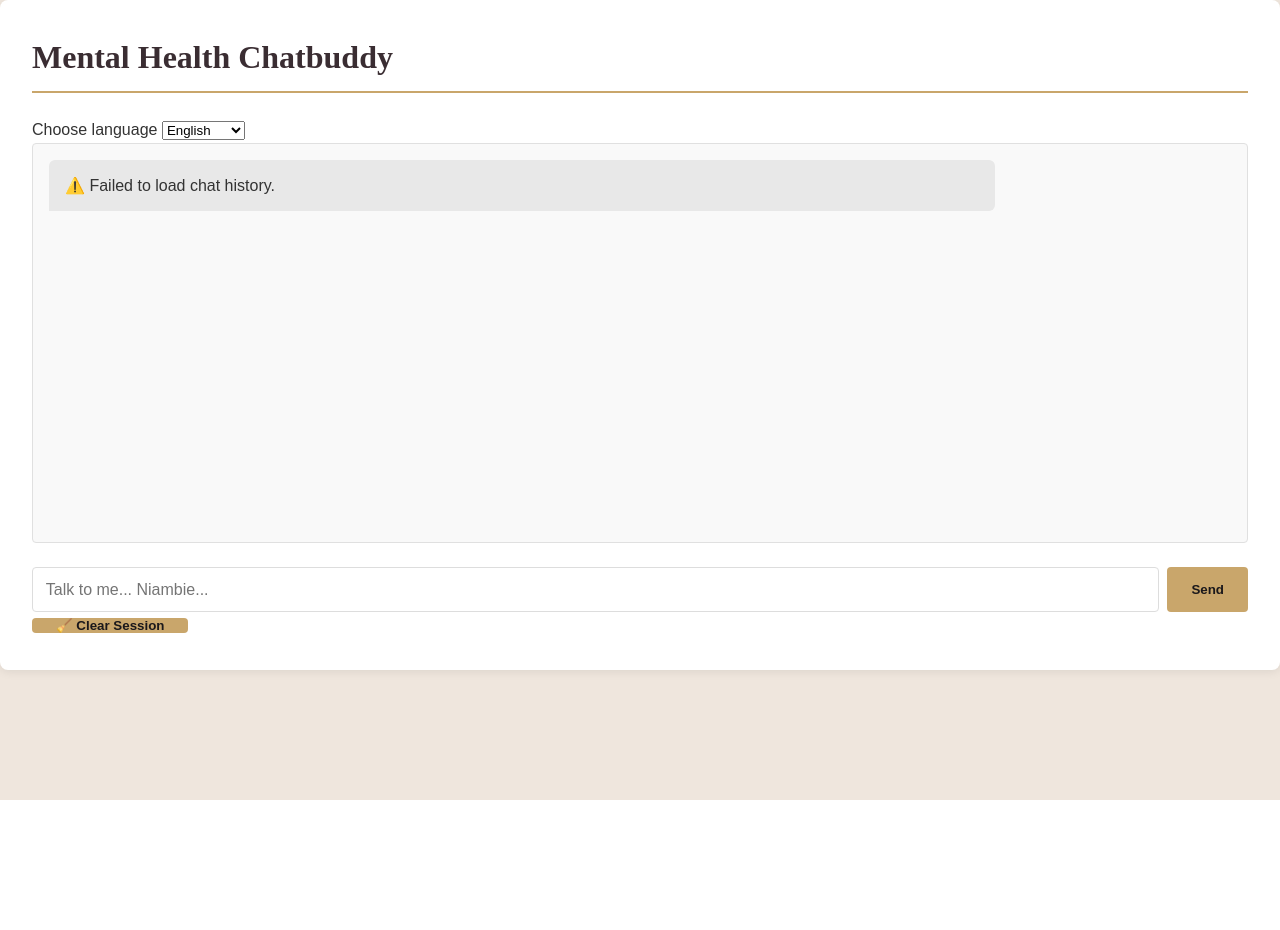
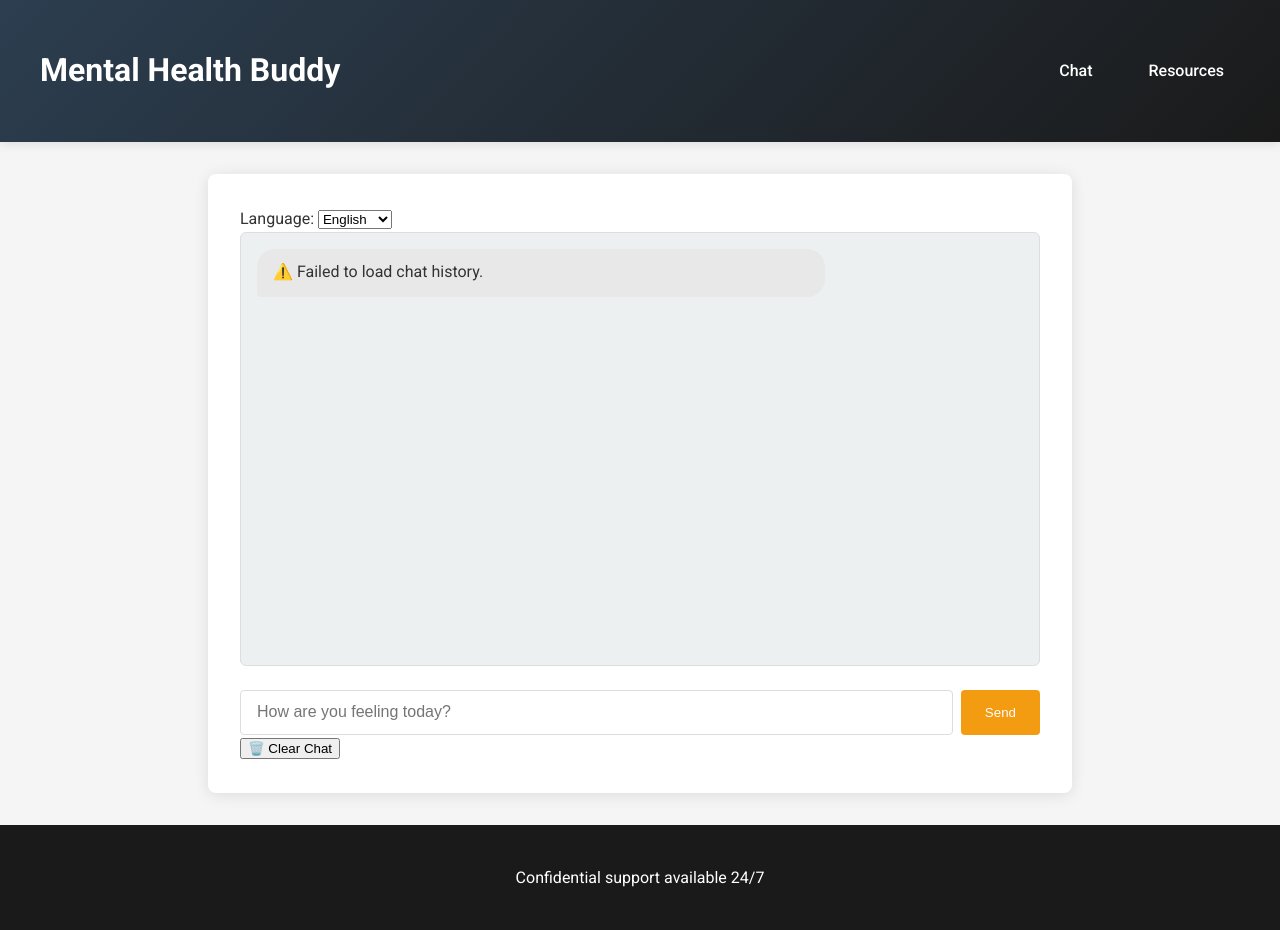
Before and after one commit to kimCybersec/mentalHealthbuddy, a Flask app: template frontend/templates/index.html in a window 1280 px wide. Before the commit the page ends 800 px from the top, so only its background shows below. Run offline with Flask 3, Linux system fonts and the light colour scheme; the template is opened without the code that fills it, so the values that code supplies are empty.

Commit message:
frontend fix

```diff
--- a/frontend/public/css/style.css
+++ b/frontend/public/css/style.css
@@ -1,186 +1,146 @@
 /* ===== Base Styles ===== */
 :root {
-  --primary: #3A2D32;    /* Dark taupe */
-  --secondary: #6B4D57;  /* Muted burgundy */
-  --accent: #C9A66B;     /* Warm gold */
-  --light: #EFE6DD;      /* Cream */
-  --dark: #1A181B;       /* Near black */
+  --primary: #2C3E50;
+  --secondary: #E74C3C;
+  --accent: #F39C12;
+  --light: #ECF0F1;
+  --dark: #1A1A1A;
   --text: #333333;
-  --text-light: #5A5A5A;
-}
-
-* {
-  margin: 0;
-  padding: 0;
-  box-sizing: border-box;
 }
 
 body {
-  font-family: 'Manrope', sans-serif;
+  font-family: 'Roboto', sans-serif;
   line-height: 1.6;
   color: var(--text);
-  background-color: var(--light);
-  min-height: 100vh;
-  display: flex;
-  flex-direction: column;
-}
-
-/* ===== Typography ===== */
-h1, h2, h3 {
-  font-family: 'Playfair Display', serif;
-  font-weight: 600;
-  color: var(--primary);
-}
-
-h1 {
-  font-size: 2.5rem;
-  line-height: 1.2;
-}
-
-h2 {
-  font-size: 2rem;
-  margin-bottom: 1.5rem;
-  border-bottom: 2px solid var(--accent);
-  padding-bottom: 0.5rem;
+  background-color: #f5f5f5;
+  margin: 0;
+  padding: 0;
 }
 
 /* ===== Header Styles ===== */
-.app-header {
-  background: linear-gradient(to right, var(--primary), var(--secondary));
+.main-header {
+  background: linear-gradient(135deg, var(--primary), var(--dark));
   color: white;
   padding: 1.5rem 0;
-  box-shadow: 0 4px 12px rgba(0,0,0,0.1);
+  box-shadow: 0 2px 10px rgba(0,0,0,0.1);
 }
 
 .header-content {
   max-width: 1200px;
   margin: 0 auto;
   padding: 0 2rem;
-  text-align: center;
+  display: flex;
+  justify-content: space-between;
+  align-items: center;
 }
 
-.tagline {
-  font-size: 1.1rem;
-  letter-spacing: 1px;
-  color: var(--accent);
-  margin-top: 0.5rem;
-}
-
-/* ===== Navigation ===== */
 .main-nav {
   display: flex;
-  justify-content: center;
-  background-color: var(--dark);
-  padding: 1rem 0;
+  gap: 1.5rem;
 }
 
 .nav-link {
-  color: var(--light);
+  color: white;
   text-decoration: none;
   font-weight: 500;
-  padding: 0.5rem 1.5rem;
-  margin: 0 0.5rem;
+  padding: 0.5rem 1rem;
   border-radius: 4px;
   transition: all 0.3s ease;
 }
 
-.nav-link:hover, .nav-link.active {
-  background-color: var(--accent);
-  color: var(--dark);
+.nav-link:hover {
+  background-color: rgba(255,255,255,0.2);
 }
 
-/* ===== Main Content ===== */
-.content-container {
-  flex: 1;
-  max-width: 1200px;
+/* ===== Chat Container ===== */
+.chat-container {
+  max-width: 800px;
   margin: 2rem auto;
-  padding: 0 2rem;
-}
-
-/* ===== Footer ===== */
-.app-footer {
-  background-color: var(--dark);
-  color: var(--light);
-  text-align: center;
-  padding: 1.5rem 0;
-  margin-top: auto;
-}
-
-/* ===== Chat Specific Styles ===== */
-.chat-container {
-  background-color: white;
+  background: white;
   border-radius: 8px;
-  box-shadow: 0 2px 10px rgba(0,0,0,0.08);
+  box-shadow: 0 2px 15px rgba(0,0,0,0.1);
   padding: 2rem;
-  margin-bottom: 2rem;
 }
 
 .chat-box {
   height: 400px;
   overflow-y: auto;
   padding: 1rem;
-  background-color: #f9f9f9;
-  border: 1px solid #e0e0e0;
-  border-radius: 4px;
   margin-bottom: 1.5rem;
+  background: var(--light);
+  border-radius: 6px;
+  border: 1px solid #ddd;
 }
 
+/* ===== Message Styles ===== */
 .message {
   padding: 0.8rem 1rem;
   margin-bottom: 0.8rem;
-  border-radius: 6px;
-  max-width: 80%;
+  border-radius: 18px;
+  max-width: 70%;
+  line-height: 1.4;
 }
 
 .message.user {
-  background-color: var(--secondary);
+  background-color: var(--primary);
   color: white;
   margin-left: auto;
-  border-bottom-right-radius: 0;
+  border-bottom-right-radius: 4px;
 }
 
 .message.assistant {
   background-color: #e8e8e8;
   margin-right: auto;
-  border-bottom-left-radius: 0;
+  border-bottom-left-radius: 4px;
 }
 
 /* ===== Form Elements ===== */
-#chat-form {
+.message-form {
   display: flex;
   gap: 0.5rem;
+  margin-top: 1rem;
 }
 
-#message {
+#user-input {
   flex: 1;
-  padding: 0.8rem;
+  padding: 0.8rem 1rem;
   border: 1px solid #ddd;
   border-radius: 4px;
   font-size: 1rem;
 }
 
-button {
+.send-button {
   background-color: var(--accent);
-  color: var(--dark);
+  color: white;
   border: none;
   padding: 0 1.5rem;
-  font-weight: 600;
   border-radius: 4px;
   cursor: pointer;
+  font-weight: 500;
   transition: background-color 0.3s;
 }
 
-button:hover {
-  background-color: #d8b45a;
+.send-button:hover {
+  background-color: #e67e22;
 }
 
 /* ===== Resources Page ===== */
+.resources-container {
+  max-width: 800px;
+  margin: 2rem auto;
+  background: white;
+  border-radius: 8px;
+  box-shadow: 0 2px 15px rgba(0,0,0,0.1);
+  padding: 2rem;
+}
+
 .resource-section {
   margin-bottom: 2rem;
 }
 
 .resource-list {
   list-style-type: none;
+  padding-left: 0;
 }
 
 .resource-list li {
@@ -188,28 +148,28 @@ button:hover {
   border-bottom: 1px solid #eee;
 }
 
-.resource-list a {
-  color: var(--secondary);
-  text-decoration: none;
-  transition: color 0.3s;
-}
-
-.resource-list a:hover {
-  color: var(--primary);
-  text-decoration: underline;
+/* ===== Footer ===== */
+.main-footer {
+  text-align: center;
+  padding: 1.5rem;
+  background-color: var(--dark);
+  color: white;
+  margin-top: 2rem;
 }
 
 /* ===== Responsive Design ===== */
 @media (max-width: 768px) {
-  .content-container {
-    padding: 0 1rem;
+  .header-content {
+    flex-direction: column;
+    text-align: center;
   }
 
-  .chat-container {
+  .main-nav {
+    margin-top: 1rem;
+  }
+
+  .chat-container, .resources-container {
+    margin: 1rem;
     padding: 1rem;
   }
-
-  h1 {
-    font-size: 2rem;
-  }
 }
--- a/frontend/templates/base.html
+++ b/frontend/templates/base.html
@@ -3,31 +3,28 @@
 <head>
   <meta charset="UTF-8">
   <meta name="viewport" content="width=device-width, initial-scale=1.0">
-  <title>{% block title %}Mental Health Companion{% endblock %}</title>
+  <title>{% block title %}Mental Health Buddy{% endblock %}</title>
   <link rel="stylesheet" href="/static/css/style.css">
-  <link rel="preconnect" href="https://fonts.googleapis.com">
-  <link rel="preconnect" href="https://fonts.gstatic.com" crossorigin>
-  <link href="https://fonts.googleapis.com/css2?family=Manrope:wght@400;500;700&family=Playfair+Display:wght@600&display=swap" rel="stylesheet">
+  <link href="https://fonts.googleapis.com/css2?family=Roboto:wght@400;500;700&family=Playfair+Display:wght@600&display=swap" rel="stylesheet">
   <script src="/static/js/chat.js" defer></script>
 </head>
 <body>
-  <header class="app-header">
+  <header class="main-header">
     <div class="header-content">
-      <h1>Mental Health Companion</h1>
-      <p class="tagline">Strength through conversation</p>
+      <h1>Mental Health Buddy</h1>
+      <nav class="main-nav">
+        <a href="/" class="nav-link">Chat</a>
+        <a href="/resources" class="nav-link">Resources</a>
+      </nav>
     </div>
-    <nav class="main-nav">
-      <a href="/" class="nav-link active">Chat</a>
-      <a href="/resources" class="nav-link">Resources</a>
-    </nav>
   </header>
 
-  <main class="content-container">
+  <main class="content-wrapper">
     {% block content %}{% endblock %}
   </main>
 
-  <footer class="app-footer">
-    <p>Confidential support for men • Available 24/7</p>
+  <footer class="main-footer">
+    <p>Confidential support available 24/7</p>
   </footer>
 </body>
 </html>
--- a/frontend/templates/index.html
+++ b/frontend/templates/index.html
@@ -1,42 +1,26 @@
-<!DOCTYPE html>
-<html lang="en">
-<head>
-  <meta charset="UTF-8" />
-  <meta name="viewport" content="width=device-width,initial-scale=1" />
-  <title>Mental Health Chatbuddy</title>
-  <link rel="stylesheet" href="/static/css/style.css" />
-  <script defer src="/static/js/chat.js"></script>
-</head>
-<body>
-  <div class="chat-container">
-    <h2>Mental Health Chatbuddy</h2>
+{% extends "base.html" %}
 
-    <label for="language-select">Choose language</label>
-    <select id="language-select">
+{% block content %}
+<div class="chat-container">
+  <div class="language-selector">
+    <label for="language-select">Language:</label>
+    <select id="language-select" class="language-dropdown">
       <option value="en">English</option>
-      <option value="de">Deutsch</option>
       <option value="sw">Kiswahili</option>
       <option value="fr">Français</option>
-      <option value="es">Español</option>
-      <option value="it">Italiano</option>
-      <option value="pt">Português</option>
-      <option value="ar">العربية</option>
-      <option value="zh">中文</option>
-      <option value="ja">日本語</option>
-      <option value="ru">Русский</option>
-      <option value="hi">हिन्दी</option>
-      <option value="bn">বাংলা</option>
-      <option value="tr">Türkçe</option>
+      <!-- Add other language options -->
     </select>
+  </div>
 
-    <div id="chat-box" class="chat-box"></div>
+  <div id="chat-box" class="chat-box"></div>
 
-    <form id="chat-form">
-      <input type="text" id="message" placeholder="Talk to me... Niambie..." required />
-      <button type="submit">Send</button>
-    </form>
+  <form id="chat-form" class="message-form">
+    <input type="text" id="user-input" placeholder="How are you feeling today?" required>
+    <button type="submit" class="send-button">Send</button>
+  </form>
 
-    <button id="clear-session">🧹 Clear Session</button>
-  </div>
-</body>
-</html>
+  <button id="clear-session" class="clear-button">
+    <span class="icon">🗑️</span> Clear Chat
+  </button>
+</div>
+{% endblock %}
```
Also changed, not shown: 2 other files.
